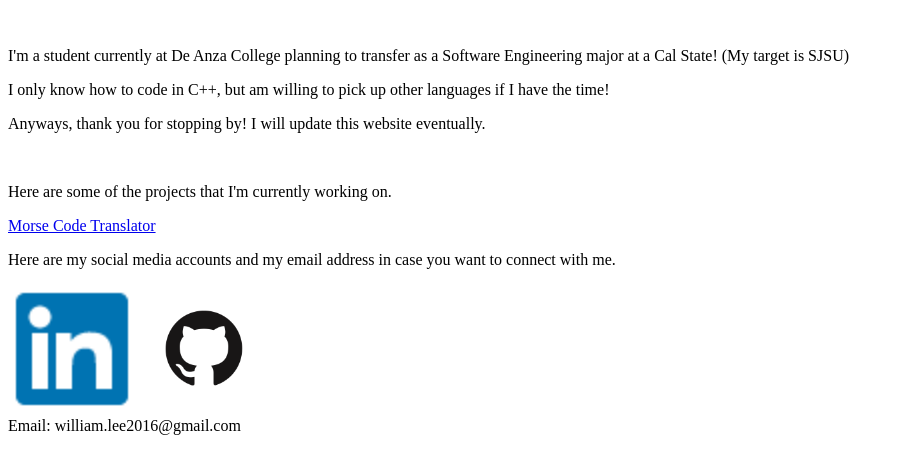
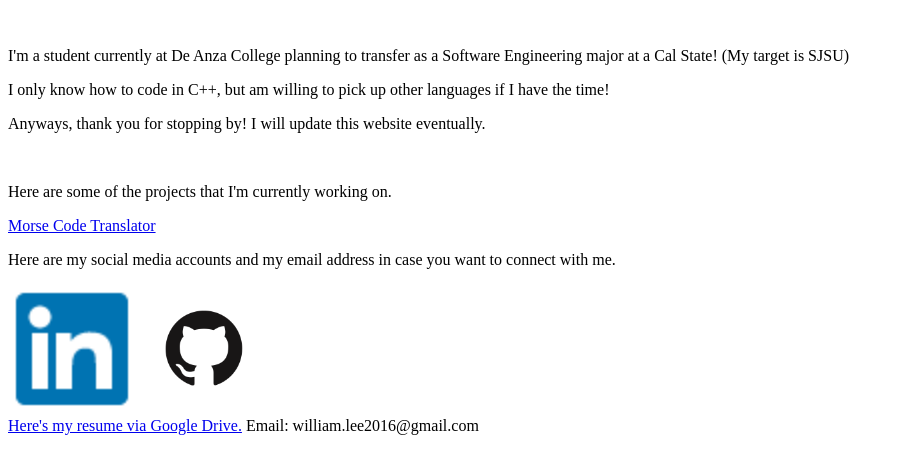
Before and after one commit to leewilliam236/Website, a plain HTML site: page index.html in a window 1280 px wide. Shown: the part 139-612 px from the top of the page, without its empty margins (0-904 px from the left). Drawn offline with Linux system fonts and the light colour scheme.

Commit message:
Update index.html

```diff
--- a/index.html
+++ b/index.html
@@ -28,4 +28,5 @@
 <a href="https://github.com/leewilliam236">
   <img src="200px-Ei-sc-github.svg.png" alt="Github" width="128" height="128"></a>
 <br>
+<a href="https://docs.google.com/document/d/1BeDmSPK2xwB5FBJXykGgQFUeBIyBE39RR2NDXGNEN-A/">Here's my resume via Google Drive.</a>
 Email: william.lee2016@gmail.com
```
